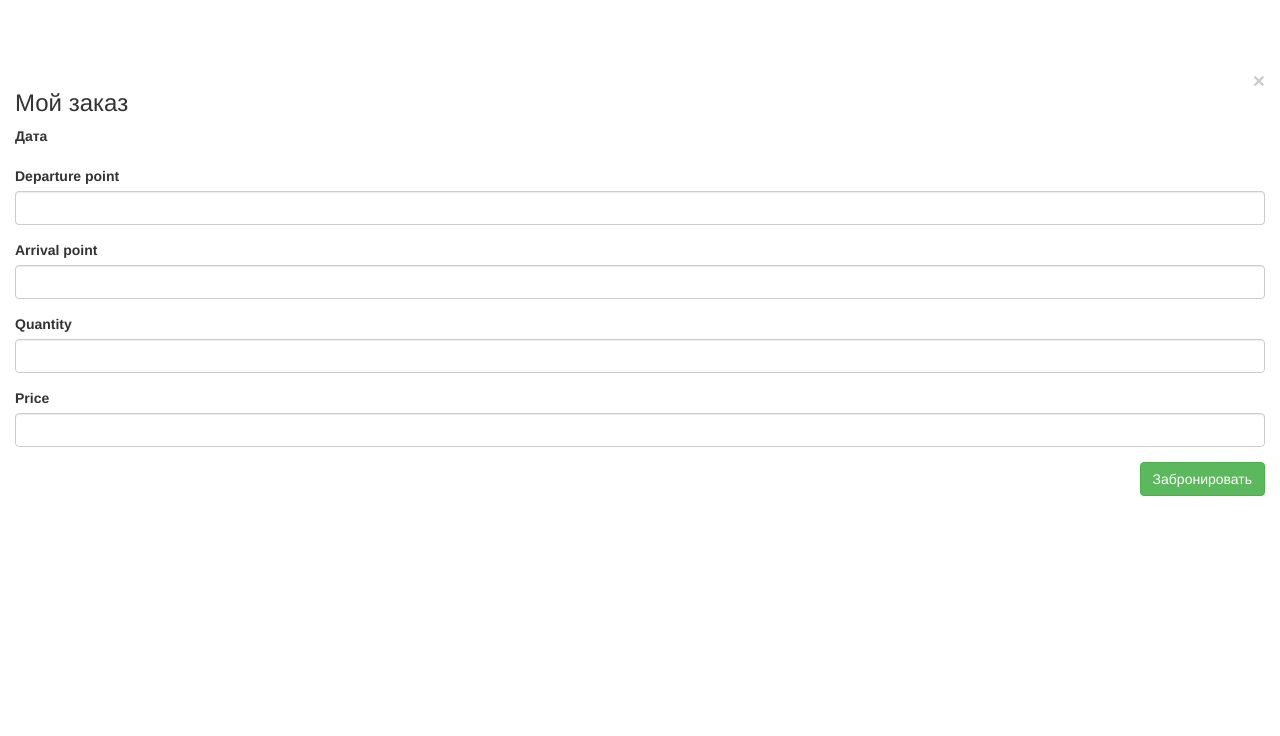
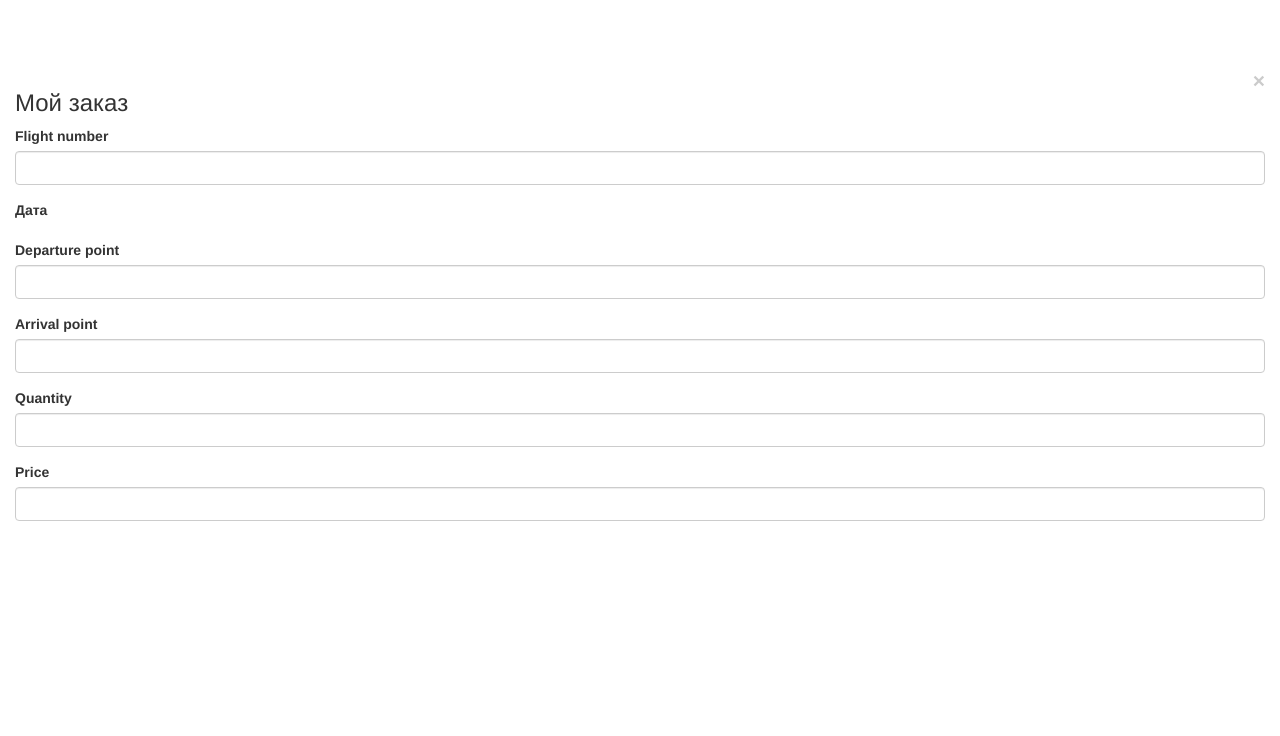
Before and after one commit to JonnyBo/poputchik, a Yii app: template basic/views/departures-arrivals/myorder.php in a window 1280 px wide. Shown: the top 736 px of the page. Run offline with PHP 8.4 and a stand-in for Yii, Linux system fonts and the light colour scheme; the template is opened without the code that fills it, so the values that code supplies are empty; form fields are guessed from the names that the template uses; some libraries are stand-ins or nearby versions.

Commit message:
Последние изменения

```diff
--- a/basic/views/departures-arrivals/myorder.php
+++ b/basic/views/departures-arrivals/myorder.php
@@ -18,6 +18,9 @@ use yii\grid\GridView;
 
     <?php $form = ActiveForm::begin(['options' => ['class' => 'driverorder-form']]); ?>
     <h3>Мой заказ</h3>
+
+    <?= $form->field($model, 'flight_number')->textInput(['maxlength' => 100], ['class' => 'input-modal']) ?>
+
     <div class="form-group">
         <?= '<label class="control-label">Дата</label>'; ?>
         <?
@@ -43,11 +46,6 @@ use yii\grid\GridView;
     <?= $form->field($model, 'price')->textInput(['maxlength' => 255], ['class' => 'input-modal']) ?>
 
 
-
-    <div class="form-group text-right">
-        <?= Html::submitButton('Забронировать', ['class' => 'btn btn-success btn-update-password']) ?>
-    </div>
-
     <?php ActiveForm::end(); ?>
 
 </div>
--- a/basic/views/departures-arrivals/table.php
+++ b/basic/views/departures-arrivals/table.php
@@ -160,10 +160,11 @@ $this->registerCssFile('/jqGrid/highlightjs/6.0/styles/vs.css');
                     'attribute'=>'quantity',
                     'label'=>'Мест',
                 ),
-                /*
                 array(
                     'attribute'=>'price',
+                    'label'=>'Цена',
                 ),
+                /*
                 array(
                     'attribute'=>'client_id',
                     'value' => function ($model, $key, $index, $widget) {
@@ -218,7 +219,7 @@ $this->registerCssFile('/jqGrid/highlightjs/6.0/styles/vs.css');
                             }
                             return Html::button('Беру', ['class' => 'btn btn-success btn-xs', 'onclick' => 'openDriverOrder("'.$departures->id.'");']);
                         } elseif ($departures->driver_id == $driver['id']) {
-                            return Html::button('Взята', ['class' => 'btn btn-primary btn-xs', 'onclick' => 'openMyOrder("'.$arrivals->id.'");']);
+                            return Html::button('Взята', ['class' => 'btn btn-primary btn-xs', 'onclick' => 'openMyOrder("'.$departures->id.'");']);
                         }
                     },
                 ],
```
